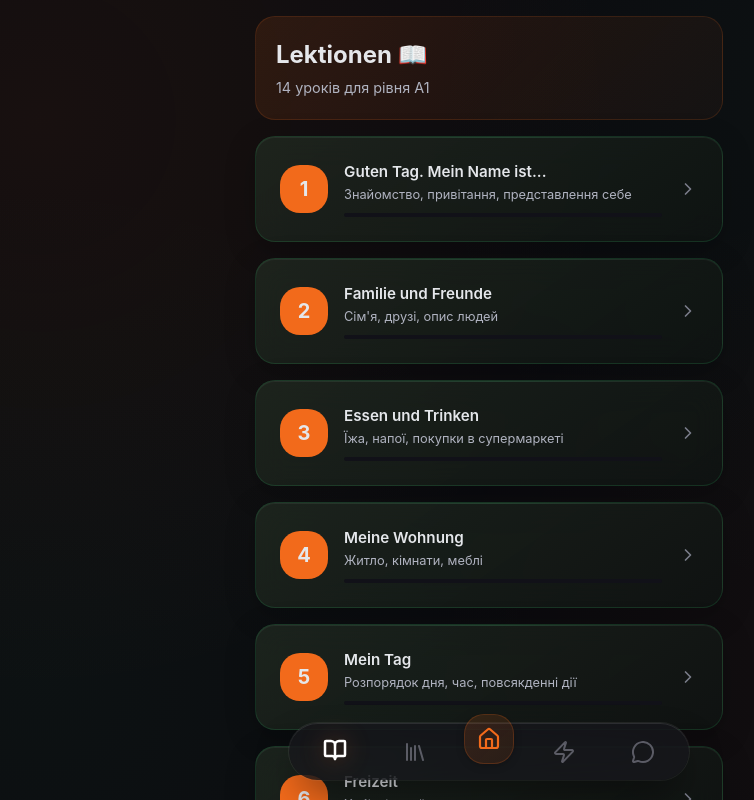
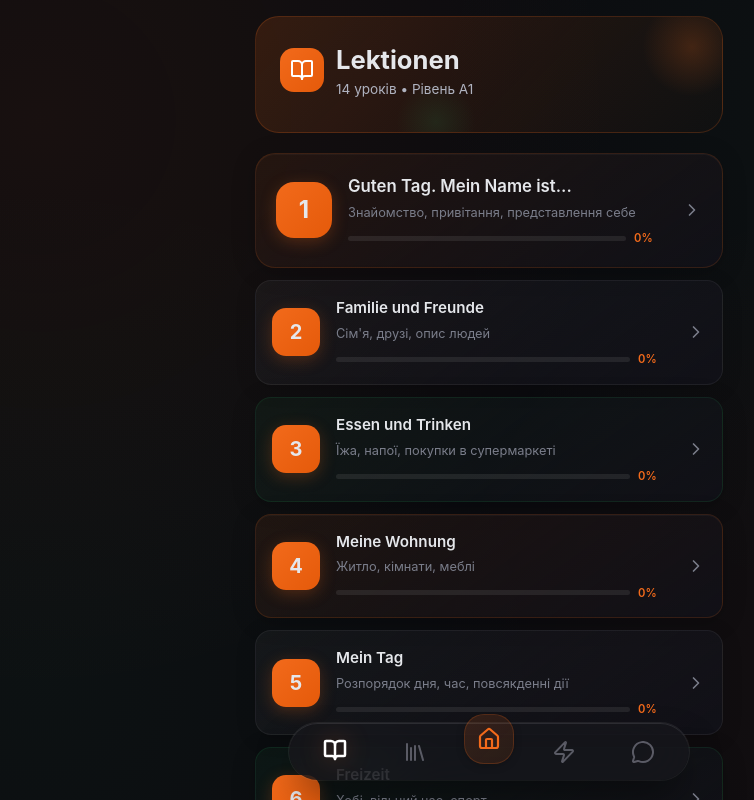
Before and after one commit to Artom-sites/deutsch-trainer-a1, a React (Vite) app: page / in a window 1280 px wide. Both pictures are taken after a click on the button 486 px from the left and 751 px from the top of the page. Shown: the top 800 px of the page, without its empty margins (151-905 px from the left). Built offline with nearby package versions, Linux system fonts and the light colour scheme.

Commit message:
UI: Redesign LessonsTab - Premium varied cards

```diff
--- a/src/components/LessonsTab.jsx
+++ b/src/components/LessonsTab.jsx
@@ -1,98 +1,229 @@
 // src/components/LessonsTab.jsx
-// Вкладка "Уроки" - всі 14 лекцій
+// Вкладка "Уроки" - Premium Design з різноманітними картками
 import React from 'react';
 import useStore from '../store/useStore';
 import { lessons } from '../data/lexicon';
-import { ChevronRight, Check } from 'lucide-react';
+import { ChevronRight, Check, BookOpen, Star, Sparkles } from 'lucide-react';
 
 const LessonsTab = () => {
     const openLesson = useStore(state => state.openLesson);
     const getLessonProgress = useStore(state => state.getLessonProgress);
 
+    // Різні стилі для карток (чергування для візуального різноманіття)
+    const getCardStyle = (index, isComplete) => {
+        const styles = [
+            // Style 1: Glass with orange glow
+            {
+                background: 'linear-gradient(145deg, rgba(242, 106, 27, 0.08) 0%, rgba(17, 17, 24, 0.9) 100%)',
+                border: '1px solid rgba(242, 106, 27, 0.15)',
+                boxShadow: '0 4px 24px rgba(0, 0, 0, 0.2), inset 0 1px 0 rgba(255, 255, 255, 0.03)'
+            },
+            // Style 2: Clean dark glass
+            {
+                background: 'linear-gradient(145deg, rgba(255, 255, 255, 0.04) 0%, rgba(17, 17, 24, 0.95) 100%)',
+                border: '1px solid rgba(255, 255, 255, 0.06)',
+                boxShadow: '0 4px 20px rgba(0, 0, 0, 0.15)'
+            },
+            // Style 3: Subtle green tint (for progress feeling)
+            {
+                background: 'linear-gradient(145deg, rgba(46, 204, 113, 0.05) 0%, rgba(17, 17, 24, 0.9) 100%)',
+                border: '1px solid rgba(46, 204, 113, 0.1)',
+                boxShadow: '0 4px 24px rgba(0, 0, 0, 0.2)'
+            }
+        ];
+
+        if (isComplete) {
+            return {
+                background: 'linear-gradient(145deg, rgba(46, 204, 113, 0.12) 0%, rgba(17, 17, 24, 0.95) 100%)',
+                border: '1px solid rgba(46, 204, 113, 0.25)',
+                boxShadow: '0 4px 24px rgba(46, 204, 113, 0.1)'
+            };
+        }
+
+        return styles[index % 3];
+    };
+
+    // Іконки для уроків (чергування)
+    const lessonIcons = ['📖', '🎯', '💬', '🏠', '🍽️', '⏰', '🎉', '🏙️', '✈️', '🛒', '👔', '🏥', '🎓', '📝'];
+
     return (
         <div className="screen">
-            {/* Header */}
+            {/* Premium Header */}
             <div style={{
-                background: 'linear-gradient(135deg, rgba(242, 106, 27, 0.12) 0%, rgba(255, 107, 53, 0.04) 100%)',
-                borderRadius: 20,
-                padding: 20,
-                marginBottom: 16,
-                border: '1px solid rgba(242, 106, 27, 0.15)'
+                position: 'relative',
+                background: 'linear-gradient(135deg, rgba(242, 106, 27, 0.15) 0%, rgba(242, 106, 27, 0.02) 100%)',
+                borderRadius: 24,
+                padding: 24,
+                marginBottom: 20,
+                border: '1px solid rgba(242, 106, 27, 0.2)',
+                overflow: 'hidden'
             }}>
-                <h1 style={{ fontSize: '1.5rem', fontWeight: 700, color: '#E5E7EB', marginBottom: 4 }}>
-                    Lektionen 📖
+                {/* Decorative elements */}
+                <div style={{
+                    position: 'absolute',
+                    top: -20,
+                    right: -20,
+                    width: 100,
+                    height: 100,
+                    background: 'radial-gradient(circle, rgba(242, 106, 27, 0.2) 0%, transparent 70%)',
+                    borderRadius: '50%'
+                }} />
+                <div style={{
+                    position: 'absolute',
+                    bottom: -30,
+                    left: '30%',
+                    width: 80,
+                    height: 80,
+                    background: 'radial-gradient(circle, rgba(46, 204, 113, 0.1) 0%, transparent 70%)',
+                    borderRadius: '50%'
+                }} />
+
+                <div style={{ position: 'relative', zIndex: 1 }}>
+                    <div style={{ display: 'flex', alignItems: 'center', gap: 12, marginBottom: 8 }}>
+                        <div style={{
+                            width: 44,
+                            height: 44,
+                            borderRadius: 14,
+                            background: 'linear-gradient(135deg, #F26A1B 0%, #E55A0A 100%)',
+                            display: 'flex',
+                            alignItems: 'center',
+                            justifyContent: 'center'
+                        }}>
+                            <BookOpen size={24} color="white" />
+                        </div>
+                        <div>
+                            <h1 style={{ fontSize: '1.6rem', fontWeight: 700, color: '#E5E7EB', margin: 0 }}>
+                                Lektionen
                             </h1>
-                <p style={{ color: '#B0B3C0', fontSize: '0.9rem' }}>
-                    14 уроків для рівня A1
+                            <p style={{ color: '#B0B3C0', fontSize: '0.85rem', margin: 0 }}>
+                                14 уроків • Рівень A1
                             </p>
                         </div>
+                    </div>
+                </div>
+            </div>
 
-            <div>
-                {lessons.map(lesson => {
+            {/* Lessons Grid */}
+            <div style={{ display: 'flex', flexDirection: 'column', gap: 12 }}>
+                {lessons.map((lesson, index) => {
                     const progress = getLessonProgress(lesson.id);
                     const isComplete = progress.percent === 100;
+                    const cardStyle = getCardStyle(index, isComplete);
+                    const icon = lessonIcons[index] || '📚';
+
+                    // Featured lesson (перший незавершений або перший)
+                    const isFeatured = index === 0 || (index < 3 && progress.percent > 0 && progress.percent < 100);
 
                     return (
                         <div
                             key={lesson.id}
-                            className="card card-clickable"
                             onClick={() => openLesson(lesson.id)}
                             style={{
+                                ...cardStyle,
+                                borderRadius: isFeatured ? 20 : 16,
+                                padding: isFeatured ? '20px' : '16px',
+                                cursor: 'pointer',
                                 display: 'flex',
                                 alignItems: 'center',
-                                gap: 'var(--space-md)'
+                                gap: 16,
+                                transition: 'all 0.2s ease',
+                                transform: 'scale(1)'
                             }}
                         >
-                            {/* Lesson Number */}
+                            {/* Lesson Icon/Number */}
                             <div style={{
-                                width: 48,
-                                height: 48,
-                                borderRadius: 'var(--radius-md)',
-                                background: isComplete ? 'var(--color-success)' : 'var(--color-accent)',
+                                width: isFeatured ? 56 : 48,
+                                height: isFeatured ? 56 : 48,
+                                borderRadius: isFeatured ? 18 : 14,
+                                background: isComplete
+                                    ? 'linear-gradient(135deg, #2ECC71 0%, #27AE60 100%)'
+                                    : 'linear-gradient(135deg, #F26A1B 0%, #E55A0A 100%)',
                                 display: 'flex',
                                 alignItems: 'center',
                                 justifyContent: 'center',
                                 fontWeight: 700,
-                                fontSize: '1.25rem',
-                                flexShrink: 0
+                                fontSize: isFeatured ? '1.5rem' : '1.25rem',
+                                flexShrink: 0,
+                                boxShadow: isComplete
+                                    ? '0 4px 16px rgba(46, 204, 113, 0.3)'
+                                    : '0 4px 16px rgba(242, 106, 27, 0.25)'
                             }}>
-                                {isComplete ? <Check size={24} /> : lesson.id}
+                                {isComplete ? <Check size={24} color="white" /> : lesson.id}
                             </div>
 
                             {/* Content */}
                             <div style={{ flex: 1, minWidth: 0 }}>
-                                <div style={{ fontWeight: 600, marginBottom: 2, fontSize: '0.95rem' }}>
+                                <div style={{ display: 'flex', alignItems: 'center', gap: 8, marginBottom: 4 }}>
+                                    <span style={{
+                                        fontWeight: 600,
+                                        fontSize: isFeatured ? '1.05rem' : '0.95rem',
+                                        color: '#E5E7EB'
+                                    }}>
                                         {lesson.title}
+                                    </span>
+                                    {isFeatured && progress.percent > 0 && (
+                                        <Sparkles size={14} color="#F26A1B" />
+                                    )}
                                 </div>
-                                <div style={{ fontSize: '0.8rem', color: 'var(--text-secondary)' }}>
+                                <div style={{
+                                    fontSize: '0.8rem',
+                                    color: '#7A7D8A',
+                                    marginBottom: progress.total > 0 ? 8 : 0
+                                }}>
                                     {lesson.description}
                                 </div>
 
                                 {/* Progress bar */}
                                 {progress.total > 0 && (
                                     <div style={{
-                                        marginTop: 8,
-                                        height: 4,
-                                        background: 'var(--bg-surface)',
-                                        borderRadius: 2,
+                                        display: 'flex',
+                                        alignItems: 'center',
+                                        gap: 8
+                                    }}>
+                                        <div style={{
+                                            flex: 1,
+                                            height: 5,
+                                            background: 'rgba(255, 255, 255, 0.08)',
+                                            borderRadius: 3,
                                             overflow: 'hidden'
                                         }}>
                                             <div style={{
                                                 width: `${progress.percent}%`,
                                                 height: '100%',
-                                            background: isComplete ? 'var(--color-success)' : 'var(--color-accent)',
+                                                background: isComplete
+                                                    ? 'linear-gradient(90deg, #2ECC71, #27AE60)'
+                                                    : 'linear-gradient(90deg, #F26A1B, #E55A0A)',
+                                                borderRadius: 3,
                                                 transition: 'width 0.3s'
                                             }} />
+                                        </div>
+                                        <span style={{
+                                            fontSize: '0.7rem',
+                                            color: isComplete ? '#2ECC71' : '#F26A1B',
+                                            fontWeight: 600,
+                                            minWidth: 32
+                                        }}>
+                                            {progress.percent}%
+                                        </span>
                                     </div>
                                 )}
                             </div>
 
-                            {/* Arrow */}
-                            <ChevronRight size={20} color="var(--text-muted)" style={{ flexShrink: 0 }} />
+                            {/* Arrow or Star */}
+                            <div style={{ flexShrink: 0 }}>
+                                {isComplete ? (
+                                    <Star size={18} color="#2ECC71" fill="#2ECC71" />
+                                ) : (
+                                    <ChevronRight size={20} color="#7A7D8A" />
+                                )}
+                            </div>
                         </div>
                     );
                 })}
             </div>
+
+            {/* Bottom spacing for nav */}
+            <div style={{ height: 20 }} />
         </div>
     );
 };
```
Lines whose indentation alone changed are shown as unchanged.
